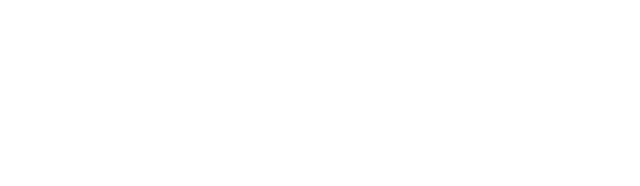
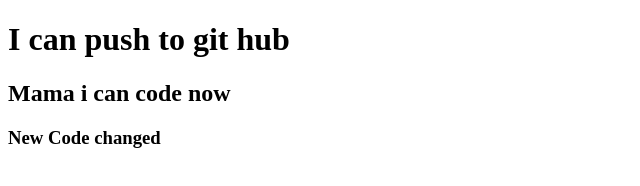
Before and after one commit to rimonhossain12/my-second-repo, a plain HTML site: page index.html in a window 1280 px wide. Shown: the whole page, without its empty margins (0-640 px from the left). Drawn offline with Linux system fonts and the light colour scheme.

Commit message:
added header

```diff
--- a/index.html
+++ b/index.html
@@ -7,6 +7,8 @@
     <title>Document</title>
 </head>
 <body>
-
+    <h1>I can push to git hub</h1>
+    <h2>Mama i can code now</h2>
+    <h3>New Code changed</h3>
 </body>
 </html>
```
